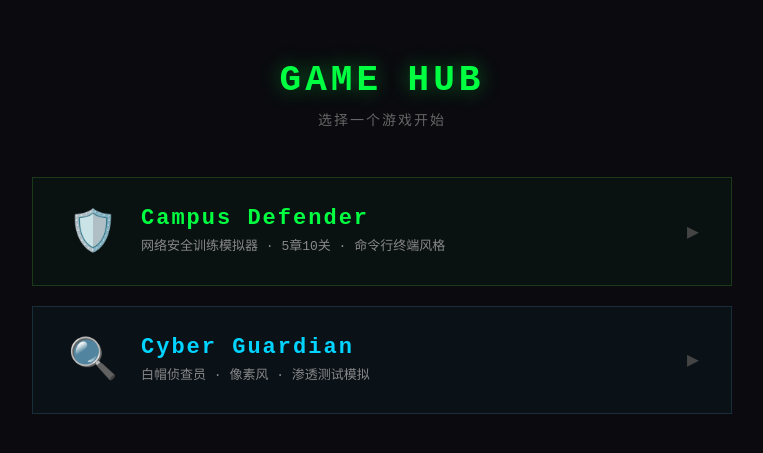
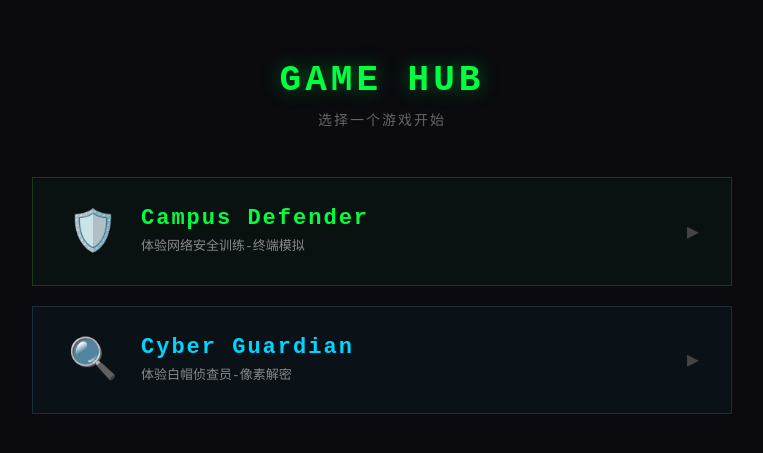
Before and after one commit to maple-pwn/campus-defender, a plain HTML site: page index.html in a window 1280 px wide. Shown: the part 163-616 px from the top of the page, without its empty margins (258-1021 px from the left). Drawn offline with Linux system fonts and the light colour scheme.

Commit message:
tweak: 简化游戏介绍文案

```diff
--- a/index.html
+++ b/index.html
@@ -125,7 +125,7 @@
         <div class="game-icon">🛡️</div>
         <div class="game-info">
           <div class="game-name">Campus Defender</div>
-          <div class="game-desc">网络安全训练模拟器 · 5章10关 · 命令行终端风格</div>
+          <div class="game-desc">体验网络安全训练-终端模拟</div>
         </div>
         <div class="game-arrow">▶</div>
       </a>
@@ -134,7 +134,7 @@
         <div class="game-icon">🔍</div>
         <div class="game-info">
           <div class="game-name">Cyber Guardian</div>
-          <div class="game-desc">白帽侦查员 · 像素风 · 渗透测试模拟</div>
+          <div class="game-desc">体验白帽侦查员-像素解密</div>
         </div>
         <div class="game-arrow">▶</div>
       </a>
```
